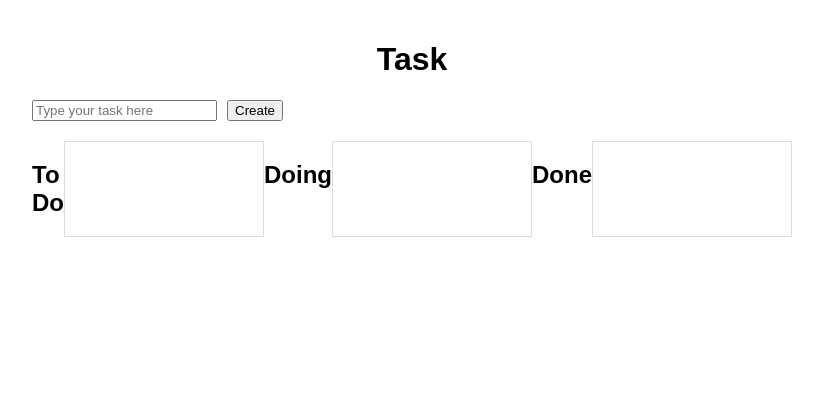
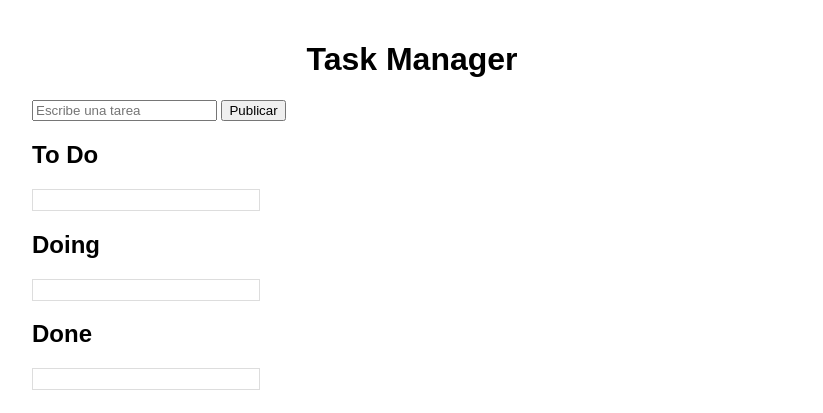
Before and after one commit to 123diso/trabajo-task-tarjetas-, a plain HTML site: page index.html in a window 1280 px wide. Shown: the whole page, without its empty margins (228-1051 px from the left). Drawn offline with Linux system fonts and the light colour scheme.

Commit message:
Update index.html

```diff
--- a/index.html
+++ b/index.html
@@ -1,40 +1,35 @@
 <!DOCTYPE html>
-<html lang="en">
+<html>
 <head>
-    <meta charset="UTF-8">
-    <meta http-equiv="X-UA-Compatible" content="IE=edge">
-    <meta name="viewport" content="width=device-width, initial-scale=1.0">
-    <title>Document</title>
-    <link rel="stylesheet" href="index.css">
+  <title>Task Manager</title>
+  <link rel="stylesheet" type="text/css" href="index.css">
 </head>
 <body>
-    <!DOCTYPE html>
-<html>
-  <head>
-    <meta charset="UTF-8">
-    <title>Task </title>
-    <link rel="stylesheet" href="style.css">
-  </head>
-  <body>
-    <div class="container">
-      <h1>Task</h1>
-      <div class="create-task">
-        <input type="text" id="new-task" placeholder="Type your task here">
-        <button id="create-button">Create</button>
-      </div>
-      <div class="tasks">
-        <h2>To Do</h2>
-        <div id="to-do" class="task-list"></div>
-        <h2>Doing</h2>
-        <div id="doing" class="task-list"></div>
-        <h2>Done</h2>
-        <div id="done" class="task-list"></div>
+  <div class="container">
+    <div class="header">
+      <h1>Task Manager</h1>
+      <div class="form">
+        <input type="text" id="taskInput" placeholder="Escribe una tarea">
+        <button id="addButton">Publicar</button>
       </div>
     </div>
-    <script src="script.js"></script>
-  </body>
-</html>
-<script src="index.js"></script>
+    <div class="big-section">
+    <div class="section">
+      <h2>To Do</h2>
+      <div id="todoList" class="task-list"></div>
+    </div>
+    <div class="section">
+      <h2>Doing</h2>
+      <div id="doingList" class="task-list"></div>
+    </div>
+    <div class="section">
+      <h2>Done</h2>
+      <div id="doneList" class="task-list"></div>
+    </div>
+  </div>
+</div>
+
 </body>
 
+<script src="index.js"></script>
 </html>
```
